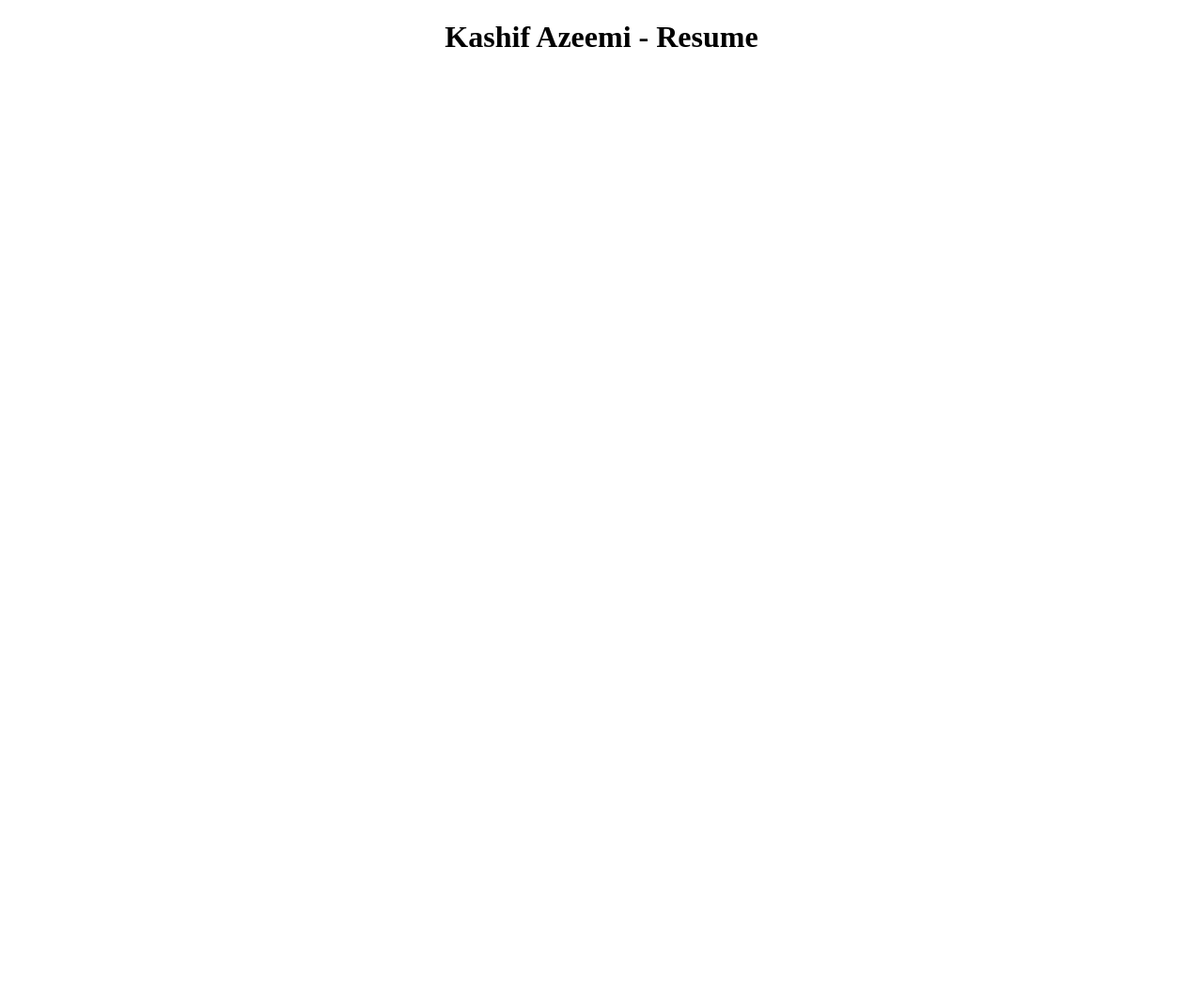
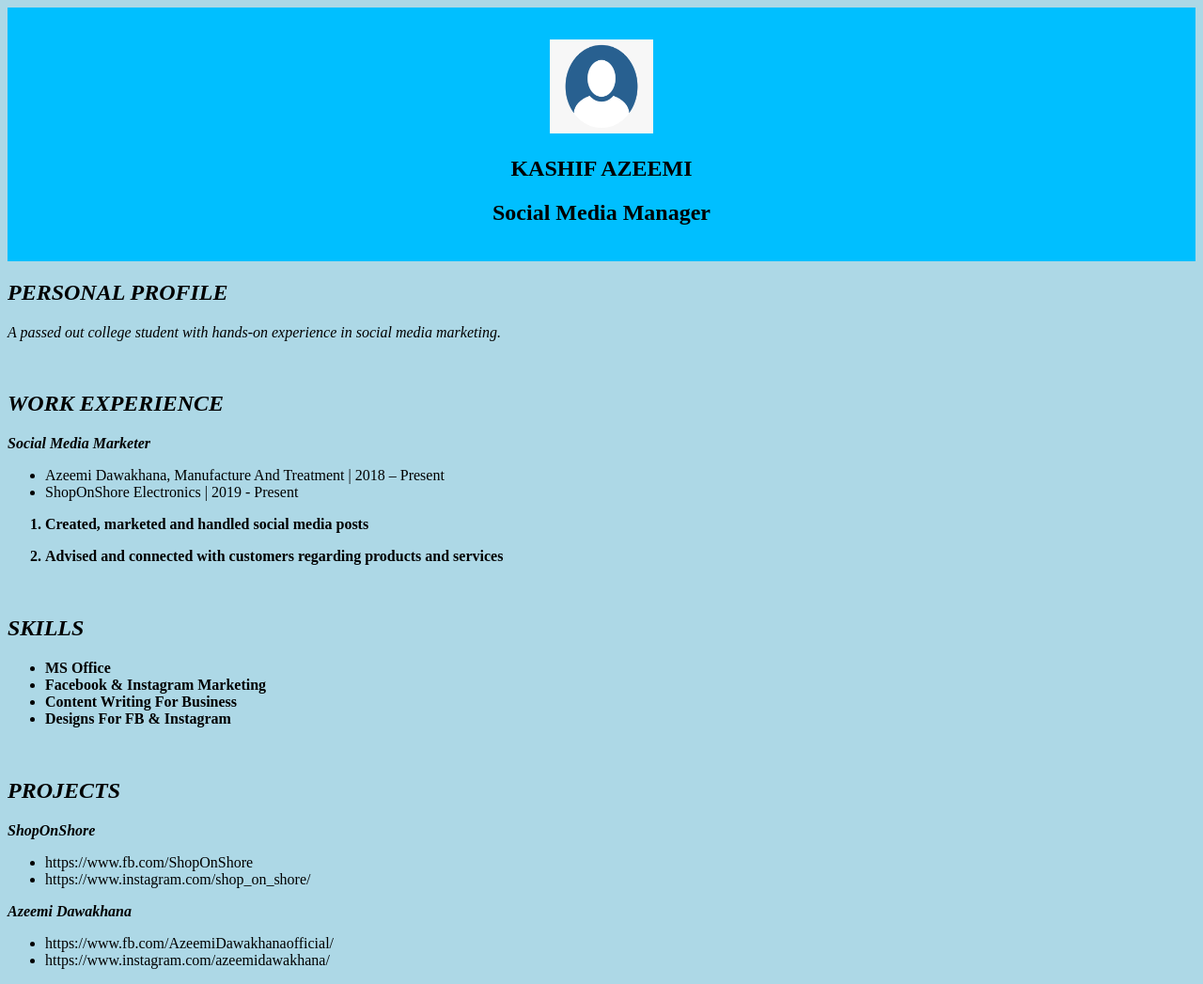
Before and after one commit to kashifazeemi7/resume-class1-AI-CB, a plain HTML site: page index..html in a window 1280 px wide. Shown: the whole page at 94% size. Before the commit the page ends 800 px from the top, so only its background shows below. Drawn offline with Linux system fonts and the light colour scheme.

Commit message:
resume - completed

```diff
--- a/index..html
+++ b/index..html
@@ -1,29 +1,80 @@
 <!DOCTYPE html>
 <html lang="en">
+
 <head>
     <meta charset="UTF-8">
     <meta http-equiv="X-UA-Compatible" content="IE=edge">
     <meta name="viewport" content="width=device-width, initial-scale=1.0">
     <title>Document</title>
 </head>
-<body>
-    <div id="intro" >
-        <h1 style="text-align: center;">Kashif Azeemi - Resume</h1>
-    </div>
 
-    <div id="summary">
-    </div>
+<body style="background-color: lightblue;">
 
-    <div id="work">
-    </div>
+    <section class="header" style="background-color: deepskyblue; text-align: center;">
+        <br>
+        <p><img src="/resume-class1-AI-CB/146-1468479_my-profile-icon-blank-profile-picture-circle-hd.png"
+            alt="" height="100px" width="110px"></td></p>
 
-    <div id="skills">
+        <h1><b>KASHIF AZEEMI</b> </h1>
 
-    </div>
+        <h1><b>Social Media Manager </b> </h1>
+        <br>
 
-    <div id="education">
+    </section>
 
-    </div>
+    <section class="info" >
+        <div id="summary">
+            <h1><i>PERSONAL PROFILE</i> </h1>
+            <p><i> A passed out college student with hands-on experience in social media marketing. </i> </p>
+        </div>
+        <br>
+        <div id="work">
+            <h1><i>WORK EXPERIENCE</i> </h1>
+            <p><i> <b>Social Media Marketer</b> </i> </p>
+                <ul>
+                    <li>Azeemi Dawakhana, Manufacture And Treatment | 2018 – Present</li>
+                    <li> ShopOnShore Electronics | 2019 - Present</li>
+                </ul>
+                <ol>
+                    <b>
+                    <li><p>Created, marketed and handled social media posts </p></li>
+                    <li> <p>Advised and connected with customers regarding products and services</p></li>
+                    </b>
+                </ol>
 
+
+        </div>
+        <br>
+        <div id="skills">
+            <h1><i>SKILLS</i> </h1>
+            <ul>
+                <b>
+                <li>MS Office</li>
+                <li>Facebook & Instagram Marketing</li>
+                <li>Content Writing For Business</li>
+                <li>Designs For FB & Instagram</li>
+            </b>
+            </ul>
+
+        </div>
+        <br>
+        <div id="education">
+            <h1><i>PROJECTS</i> </h1>
+            <p><i> <b>ShopOnShore</b> </i> </p>
+
+            <ul>
+                <li>https://www.fb.com/ShopOnShore   </li>
+                <li>https://www.instagram.com/shop_on_shore/  </li>
+            </ul>
+
+            <p><i> <b>Azeemi Dawakhana  </b> </i> </p>
+
+            <ul>
+                <li>https://www.fb.com/AzeemiDawakhanaofficial/  </li>
+                <li>https://www.instagram.com/azeemidawakhana/  </li>
+            </ul>
+        </div>
+    </section>
 </body>
+
 </html>
```
Also changed, not shown: 146-1468479_my-profile-icon-blank-profile-picture-circle-hd.png (added).
